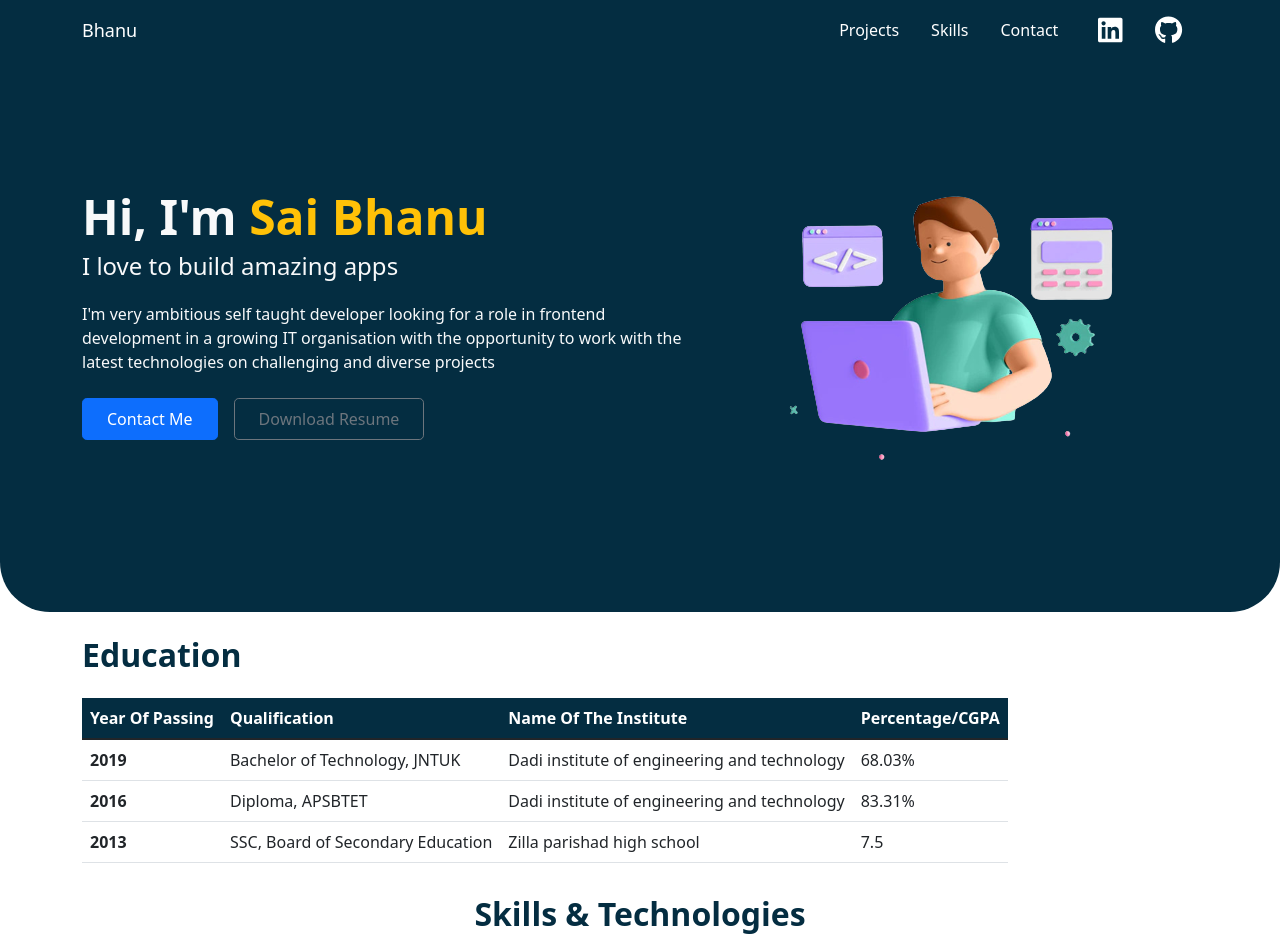
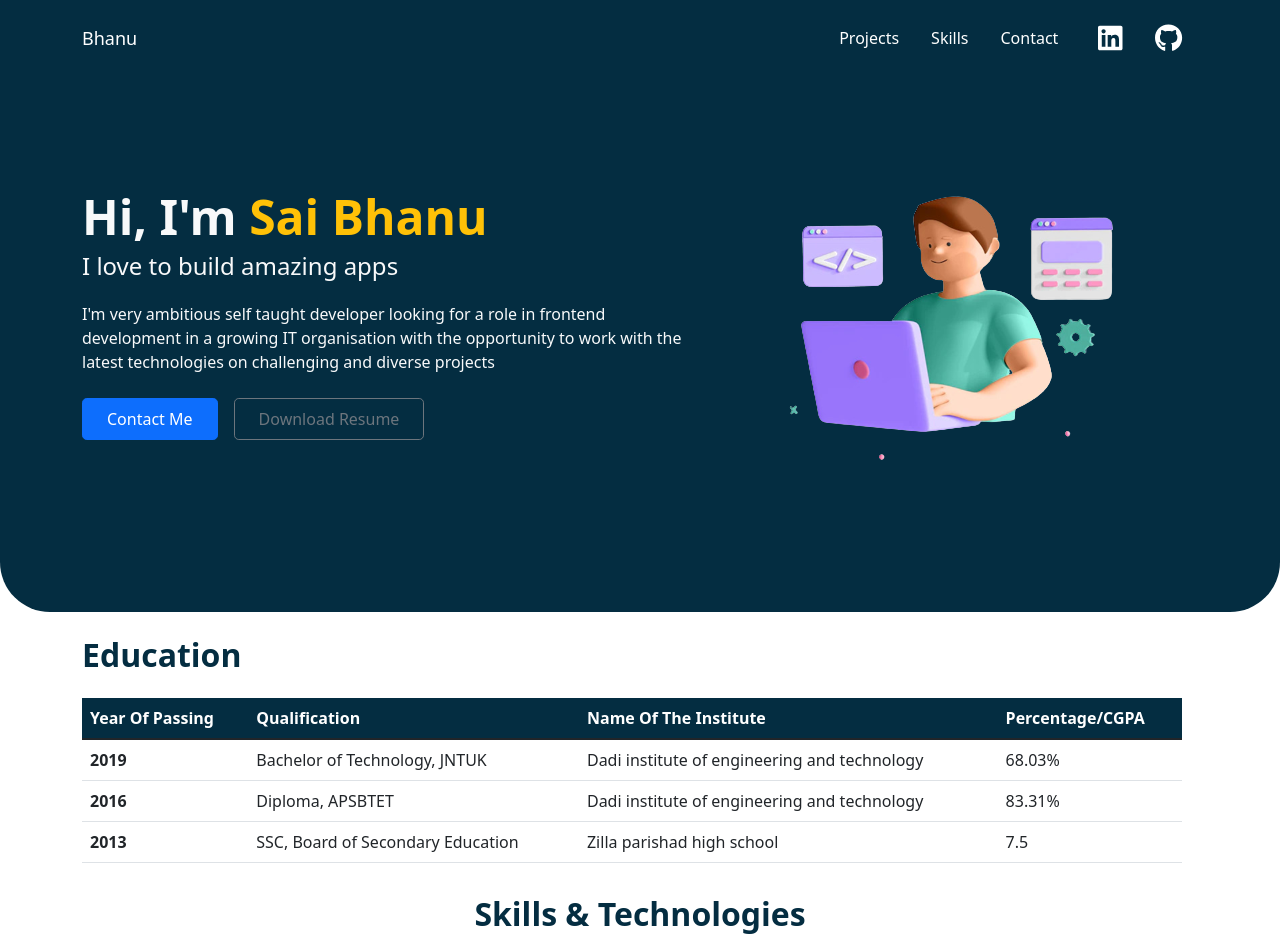
Before and after one commit to BhanuMathurthi/bhanu-portfolio, a React (Create React App) app: page / in a window 1280 px wide. Shown: the top 952 px of the page. Built offline with nearby package versions, Linux system fonts and the light colour scheme.

Commit message:
updated portfolio

```diff
--- a/src/App.css
+++ b/src/App.css
@@ -24,10 +24,18 @@ footer a:hover{
   color: #989898 !important;
 }
 
+@media (min-width: 992px) {
+  .stripes{
+    width: 1100px !important;
+  }
+}
+
 @media (max-width: 576px) {
   .nav-link {
     font-size: 16px !important;
   }
+
+
 
   .nav-item {
     padding-top: 10px !important;
@@ -57,7 +65,7 @@ footer a:hover{
 }
 
 .table{
-  display: block ;
+  /* display: block ; */
   /* overflow-x: auto !important; */
   /* width: 100% !important; */
 }
--- a/src/components/About/education.js
+++ b/src/components/About/education.js
@@ -9,7 +9,10 @@ export default function Education() {
             Education
           </h2>
           <div className="">
-            <table className="table table-responsive">
+            <table
+              className="table table-responsive stripes"
+              style={{ width: "400px" }}
+            >
               <thead
                 className="fw-bold"
                 style={{ backgroundColor: "#042D41", color: "white" }}
--- a/src/components/Header/navbar.js
+++ b/src/components/Header/navbar.js
@@ -12,7 +12,7 @@ export default function Header() {
       >
         <nav
           style={{ backgroundColor: "#042D41" }}
-          className="headernav navbar navbar-expand-lg navbar-dark py-2 fixed-top"
+          className="headernav navbar navbar-expand-lg navbar-dark pt-2 pt-3 pb-2 fixed-top"
         >
           <div className="container">
             <a style={{ fontSize: "18px" }} href="#" className="navbar-brand">
```
